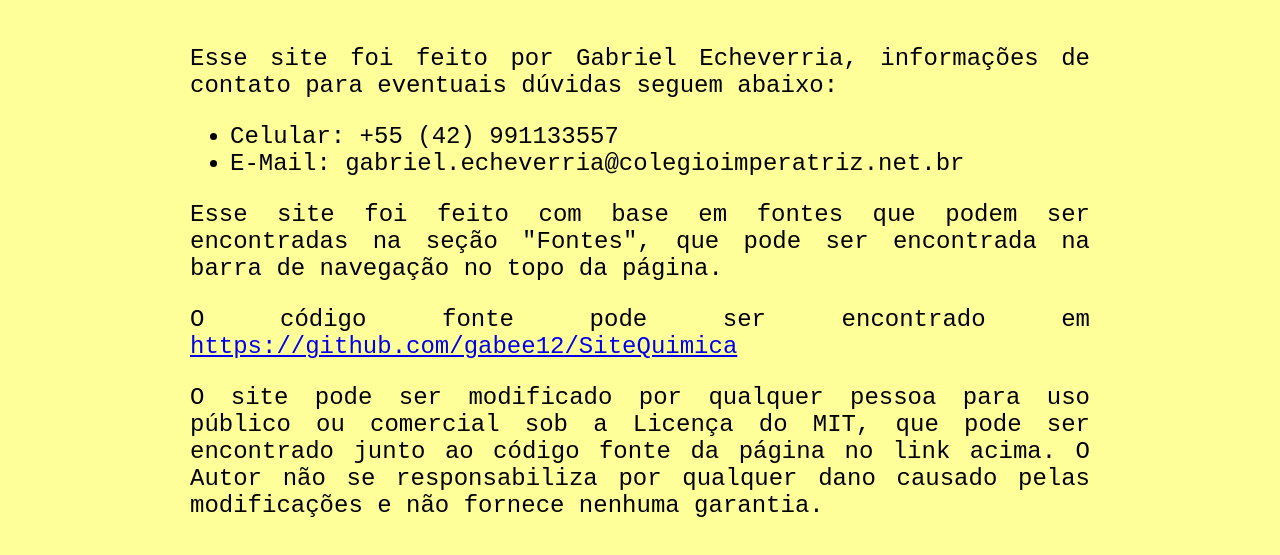
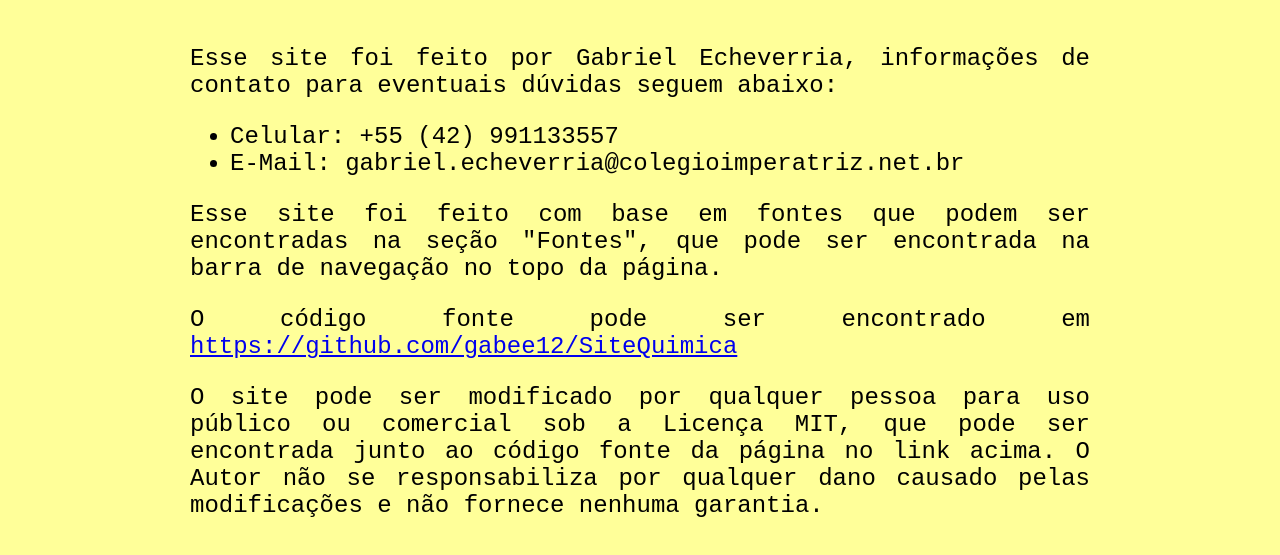
Before and after one commit to gabee12/SiteQuimica, a plain HTML site: page contato.html in a window 1280 px wide. Shown: the part 207-762 px from the top of the page. Drawn offline with Linux system fonts and the light colour scheme.

Commit message:
final corrections

```diff
--- a/contato.html
+++ b/contato.html
@@ -89,7 +89,7 @@
             O código fonte pode ser encontrado em <a href="https://github.com/gabee12/SiteQuimica">https://github.com/gabee12/SiteQuimica</a>
         </p>
         <p>
-            O site pode ser modificado por qualquer pessoa para uso público ou comercial sob a Licença do MIT, que pode ser encontrado junto ao código fonte da página no link acima. O Autor não se responsabiliza por qualquer dano causado pelas modificações e não fornece nenhuma garantia.
+            O site pode ser modificado por qualquer pessoa para uso público ou comercial sob a Licença MIT, que pode ser encontrada junto ao código fonte da página no link acima. O Autor não se responsabiliza por qualquer dano causado pelas modificações e não fornece nenhuma garantia.
         </p>
     </div>
 </body>
```
